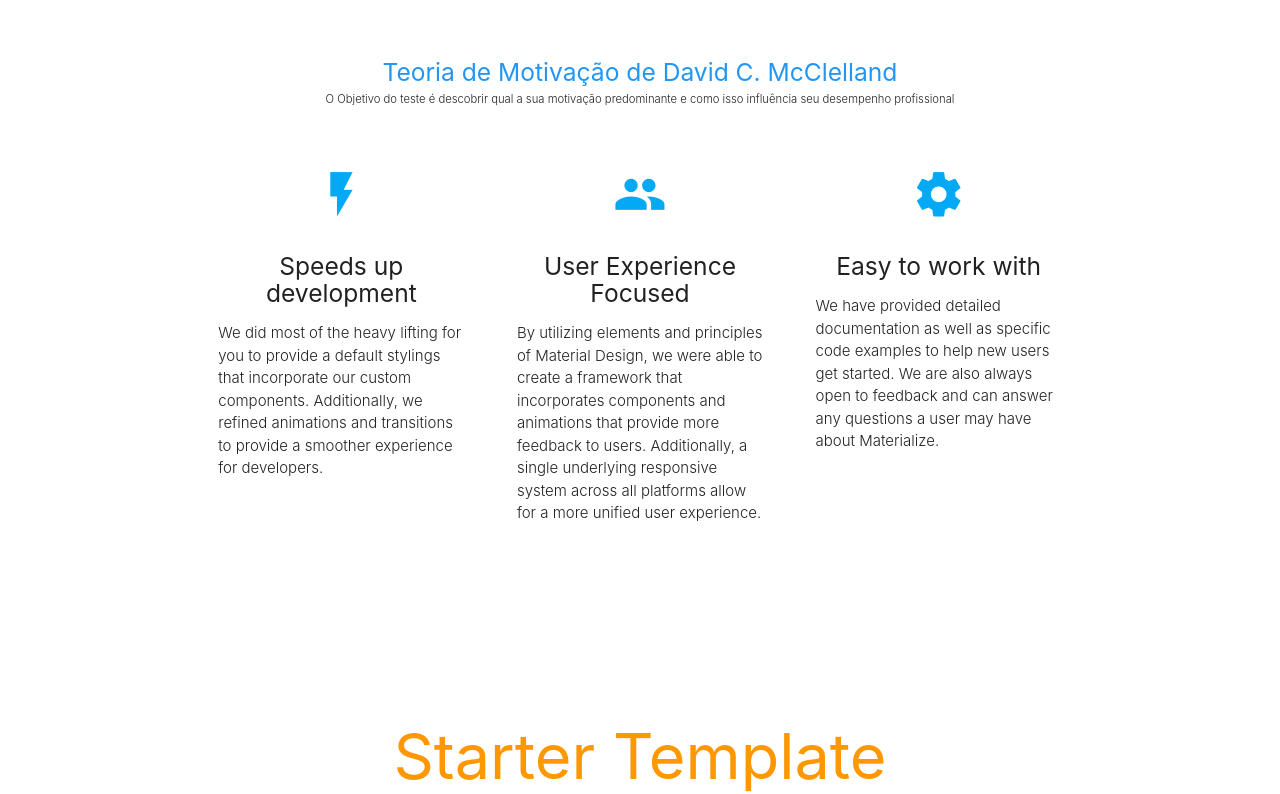
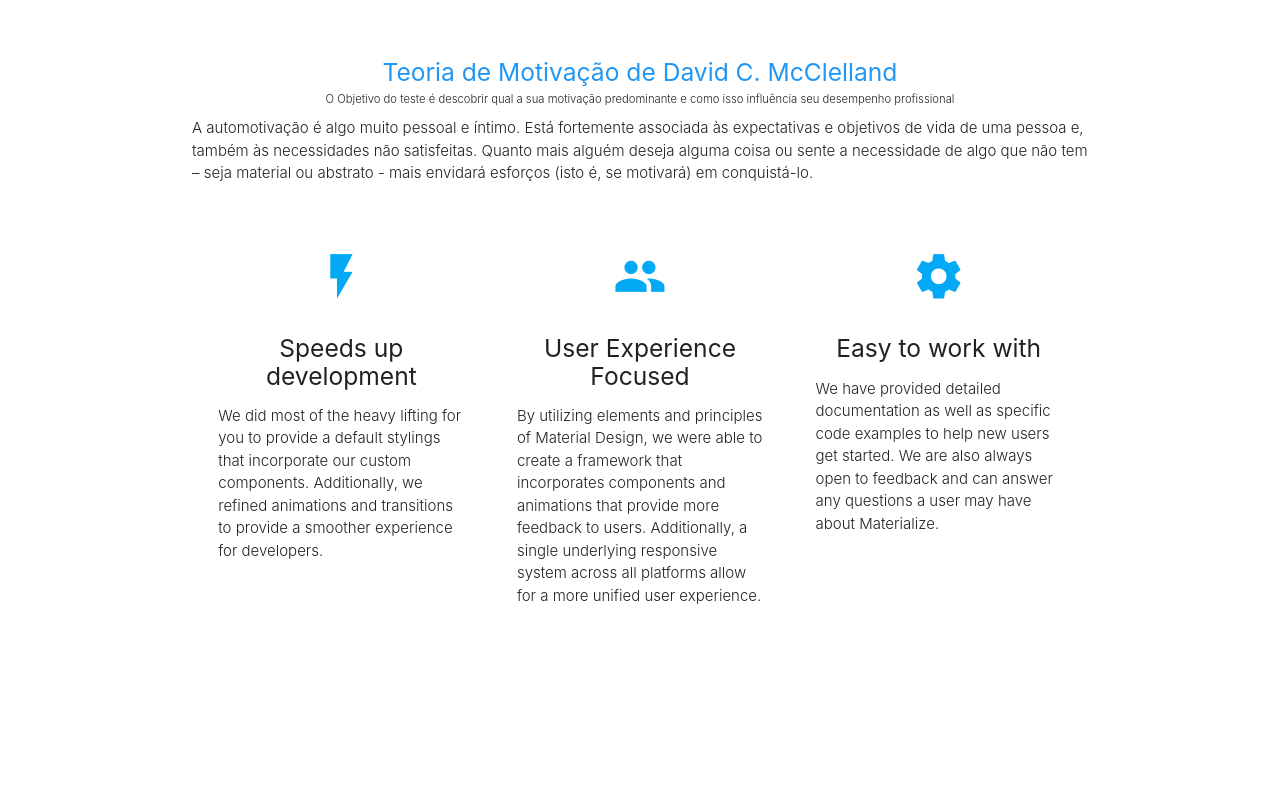
Before and after one commit to Leo3965/teoria-motivacao, a plain HTML site: page index.html in a window 1280 px wide. Shown: the part 306-1100 px from the top of the page. Drawn offline with nearby package versions, Linux system fonts and the light colour scheme.

Commit message:
feat: add more info about auto motivation

```diff
--- a/index.html
+++ b/index.html
@@ -35,17 +35,30 @@
 
   <section class="section no-pad-bot no-pad-top background-image"></section>
 
-  <div class="container">
+  <div id="title-motivation" class="container">
     <br><br>
+
     <h5 class="header center blue-text">
       Teoria de Motivação de David C. McClelland
     </h5>
+
     <div class="row center">
       <sub class="header col s12 light">
         O Objetivo do teste é descobrir qual a sua motivação predominante e como isso influência seu desempenho
         profissional
       </sub>
     </div>
+
+    <section>
+
+      <p class="light">
+        A automotivação é algo muito pessoal e íntimo. Está fortemente associada às expectativas e objetivos de
+        vida de uma pessoa e, também às necessidades não satisfeitas. Quanto mais alguém deseja alguma coisa ou
+        sente a necessidade de algo que não tem – seja material ou abstrato - mais envidará esforços (isto é, se
+        motivará) em conquistá-lo.
+      </p>
+
+    </section>
   </div>
 
   <div class="container">
@@ -59,9 +72,11 @@
             <h2 class="center light-blue-text"><i class="material-icons">flash_on</i></h2>
             <h5 class="center">Speeds up development</h5>
 
-            <p class="light">We did most of the heavy lifting for you to provide a default stylings that incorporate our
+            <p class="light">
+              We did most of the heavy lifting for you to provide a default stylings that incorporate our
               custom components. Additionally, we refined animations and transitions to provide a smoother experience
-              for developers.</p>
+              for developers.
+            </p>
           </div>
         </div>
 
```
